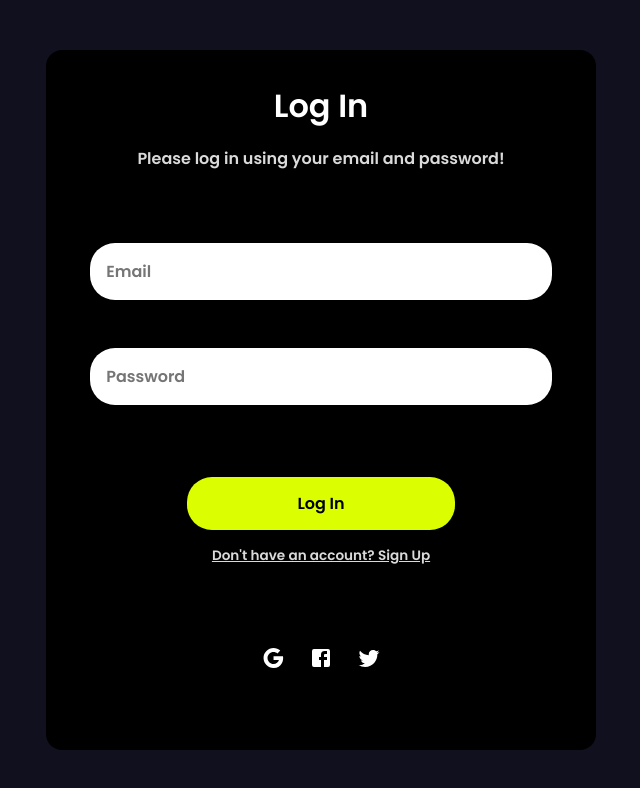
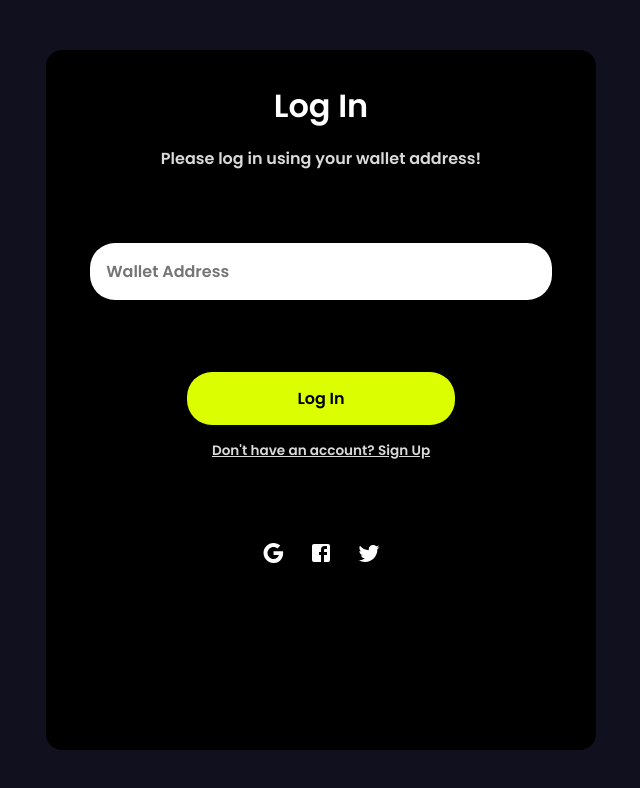
Before and after one commit to mitali-dxt/User_Auth, a React (Create React App) app in the folder login-page/: page /login in a window 1280 px wide. Shown: the top 788 px of the page, without its empty margins (319-959 px from the left). Built offline with nearby package versions, Linux system fonts and the light colour scheme.

Commit message:
login using wallet address

```diff
--- a/login-page/src/Components/LoginForm/LoginForm.jsx
+++ b/login-page/src/Components/LoginForm/LoginForm.jsx
@@ -1,53 +1,41 @@
+// LoginForm.jsx
+
 import React, { useState } from "react";
-import { Link, useHistory} from "react-router-dom";
+import { Link } from "react-router-dom";
+import { useHistory } from "react-router-dom";
+import Card from "../Card/Card";
 import "./LoginForm.css";
-import Card from "../Card/Card";
 import GoogleIcon from "@mui/icons-material/Google";
 import FacebookIcon from "@mui/icons-material/Facebook";
 import TwitterIcon from "@mui/icons-material/Twitter";
 import { database } from "../../utils/database";
 
 const LoginForm = ({ setIsLoggedIn }) => {
-  const [email, setEmail] = useState("");
-  const [password, setPassword] = useState("");
+  const [walletAddress, setWalletAddress] = useState("");
   const [errorMessages, setErrorMessages] = useState({});
   const history = useHistory();
 
   const errors = {
-    email: "Invalid email",
-    password: "Invalid password",
-    noEmail: "Please enter your email",
-    noPassword: "Please enter your password",
+    walletAddress: "Invalid wallet address",
+    noWalletAddress: "Please enter your wallet address",
   };
 
   const handleSubmit = (e) => {
     e.preventDefault();
 
-    if (!email) {
-      setErrorMessages({ name: "noEmail", message: errors.noEmail });
+    if (!walletAddress) {
+      setErrorMessages({ name: "noWalletAddress", message: errors.noWalletAddress });
       return;
     }
 
-    if (!password) {
-      setErrorMessages({ name: "noPassword", message: errors.noPassword });
-      return;
-    }
-
-    const currentUser = database.find((user) => user.email === email);
+    const currentUser = database.find((user) => user.walletAddress === walletAddress);
 
     if (currentUser) {
-      console.log("User found:", currentUser);
-      if (currentUser.password !== password) {
-        setErrorMessages({ name: "password", message: errors.password });
-      } else {
-        console.log("Correct password, logging in...");
-        setErrorMessages({});
-        setIsLoggedIn(true);
-        console.log("After successful login, redirecting to /loggedIn");
-        history.push("/loggedIn");
-      }
+      setErrorMessages({});
+      setIsLoggedIn(true);
+      history.push("/loggedIn");
     } else {
-      setErrorMessages({ name: "email", message: errors.email });
+      setErrorMessages({ name: "walletAddress", message: errors.walletAddress });
     }
   };
 
@@ -59,25 +47,17 @@ const LoginForm = ({ setIsLoggedIn }) => {
   return (
     <Card>
       <h1 className="title">Log In</h1>
-      <p className="subtitle">Please log in using your email and password!</p>
+      <p className="subtitle">Please log in using your wallet address!</p>
       <form onSubmit={handleSubmit}>
         <div className="inputs_container">
           <input
-            type="email" // Use type="email" for email input
-            placeholder="Email"
-            value={email}
-            onChange={(e) => setEmail(e.target.value)}
+            type="text"
+            placeholder="Wallet Address"
+            value={walletAddress}
+            onChange={(e) => setWalletAddress(e.target.value)}
           />
-          {renderErrorMsg("email")}
-          {renderErrorMsg("noEmail")}
-          <input
-            type="password"
-            placeholder="Password"
-            value={password}
-            onChange={(e) => setPassword(e.target.value)}
-          />
-          {renderErrorMsg("password")}
-          {renderErrorMsg("noPassword")}
+          {renderErrorMsg("walletAddress")}
+          {renderErrorMsg("noWalletAddress")}
         </div>
         <input type="submit" value="Log In" className="login_button" />
       </form>
--- a/login-page/src/utils/database.js
+++ b/login-page/src/utils/database.js
@@ -1,14 +1,11 @@
 export const database = [
   {
-    email: "user1@example.com",
-    password: "password1",
+    walletAddress: "wallet1",
+    // Other user data...
   },
   {
-    email: "user2@example.com",
-    password: "password2",
+    walletAddress: "wallet2",
+    // Other user data...
   },
-  {
-    email: "user3@example.com",
-    password: "password3",
-  },
+  // Additional users...
 ];
```
